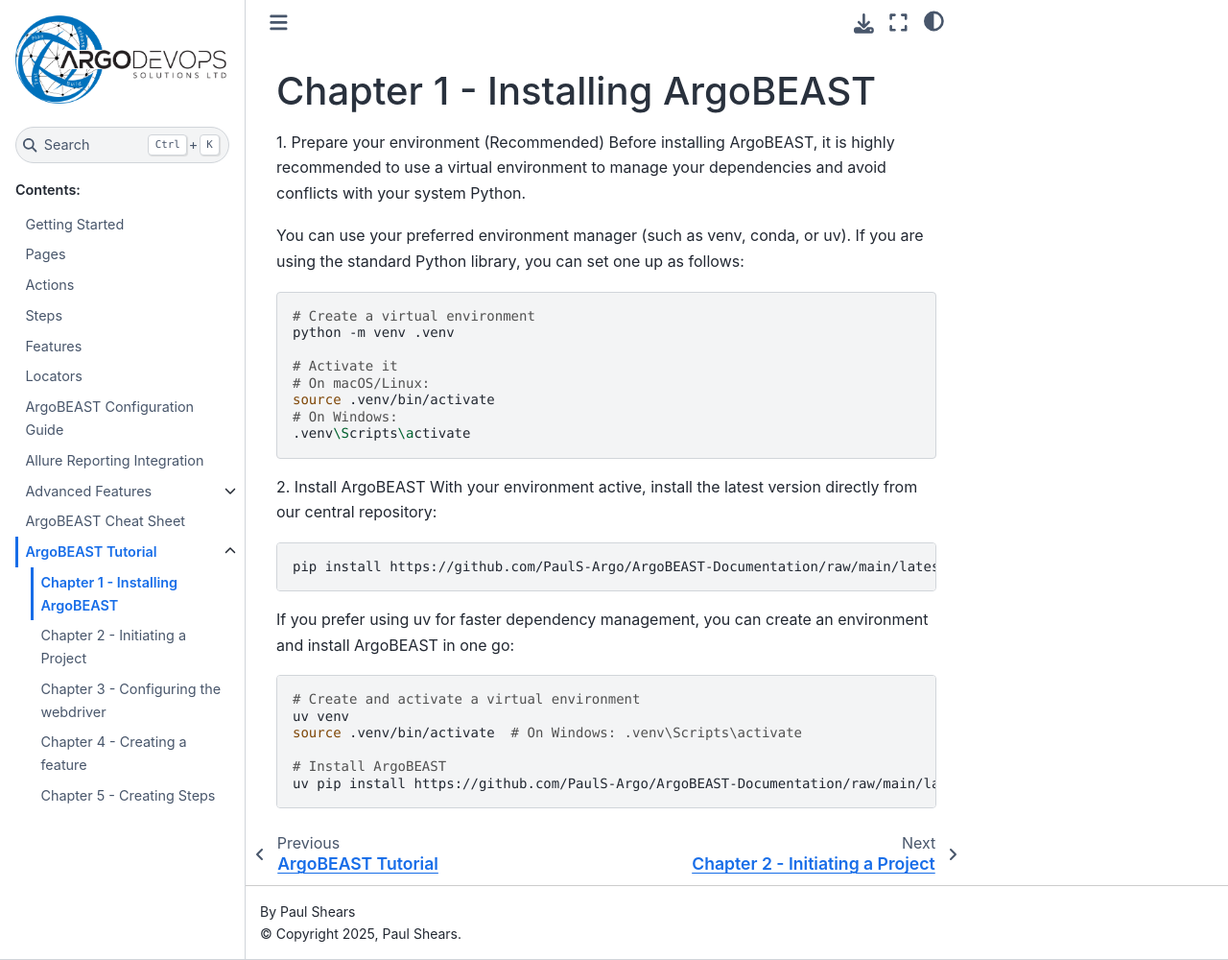
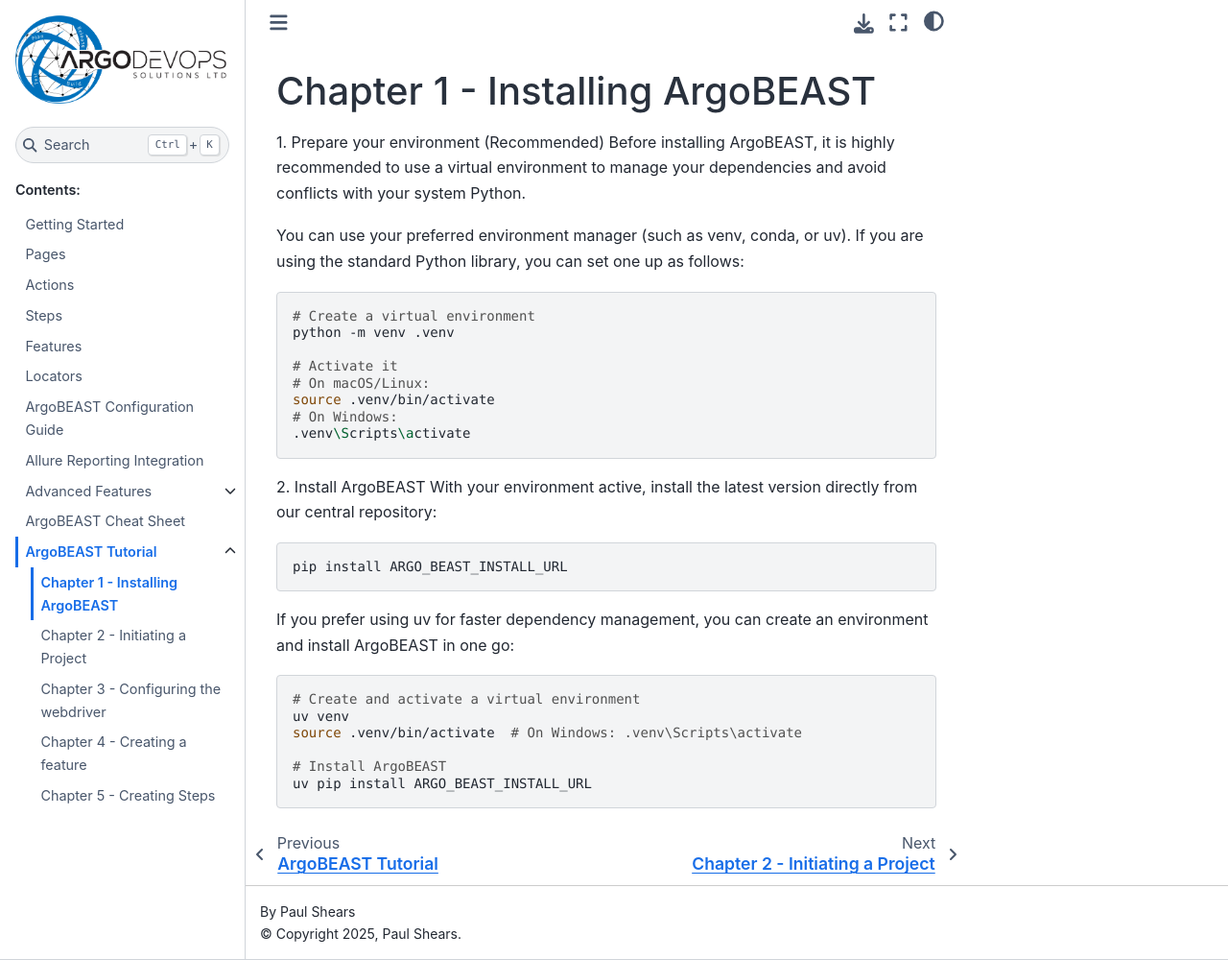
Before and after one commit to argodevops/ArgoBEAST, a Sphinx documentation site: the page built from docs/source/tutorial/1_installing_argobeast.rst, in a window 1280 px wide and 1000 px high. Shown: the whole window at 96% size. Built offline with Sphinx 7.4.7 and the Sphinx Book theme 1.1.4, drawn with Linux system fonts in a browser that asks for light colours.

Commit message:
chore: made version dynamic

```diff
--- a/docs/source/tutorial/1_installing_argobeast.rst
+++ b/docs/source/tutorial/1_installing_argobeast.rst
@@ -23,7 +23,7 @@
 
 .. code-block:: bash
 
-    pip install https://github.com/PaulS-Argo/ArgoBEAST-Documentation/raw/main/latest/argobeast-0.0.0-py3-none-any.whl
+    pip install ARGO_BEAST_INSTALL_URL
 
 
 If you prefer using uv for faster dependency management, you can create an environment and install ArgoBEAST in one go:
@@ -35,4 +35,4 @@
     source .venv/bin/activate  # On Windows: .venv\Scripts\activate
 
     # Install ArgoBEAST
-    uv pip install https://github.com/PaulS-Argo/ArgoBEAST-Documentation/raw/main/latest/argobeast-0.0.0-py3-none-any.whl
+    uv pip install ARGO_BEAST_INSTALL_URL
```
Also changed, not shown: 1 other file.
